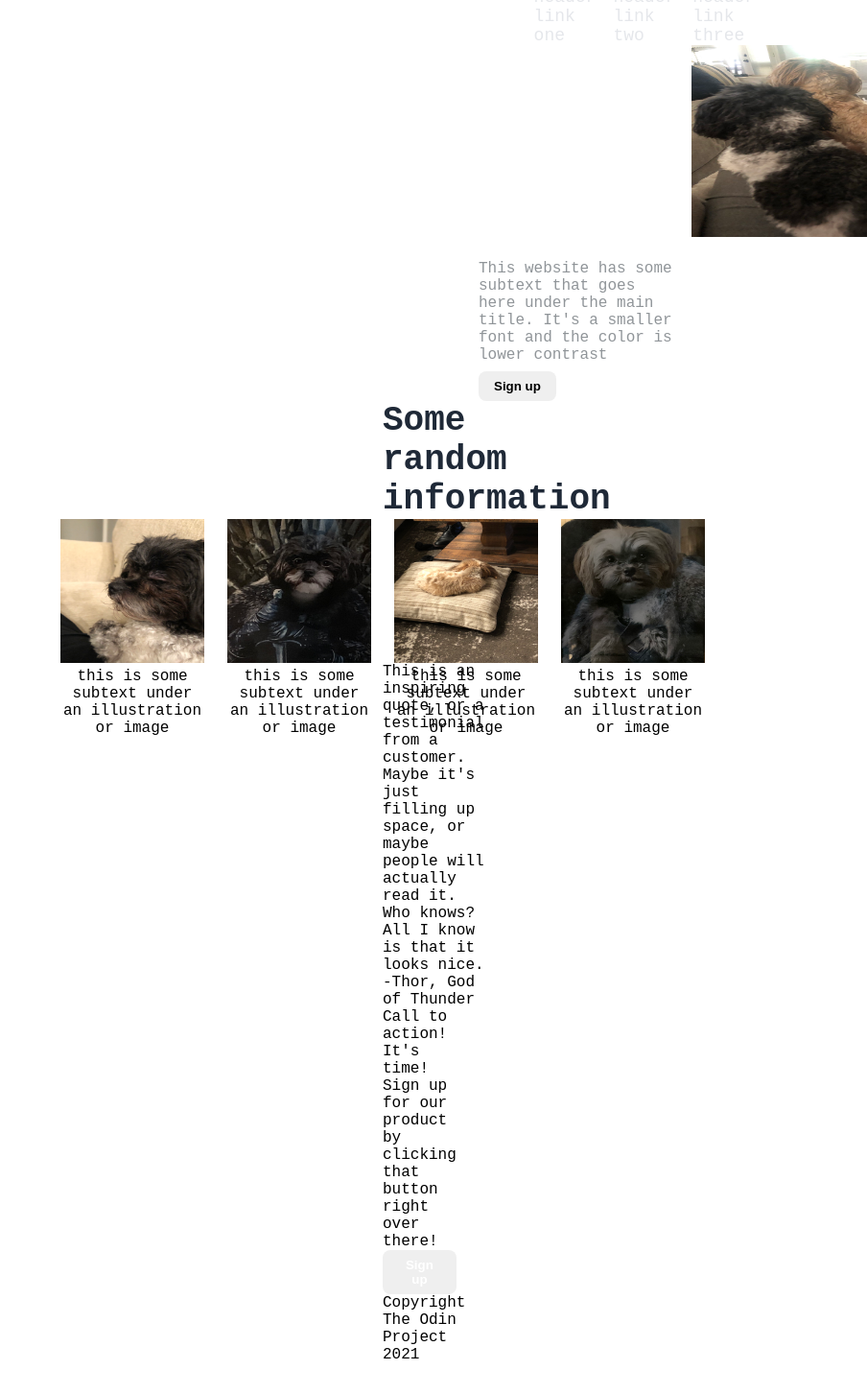
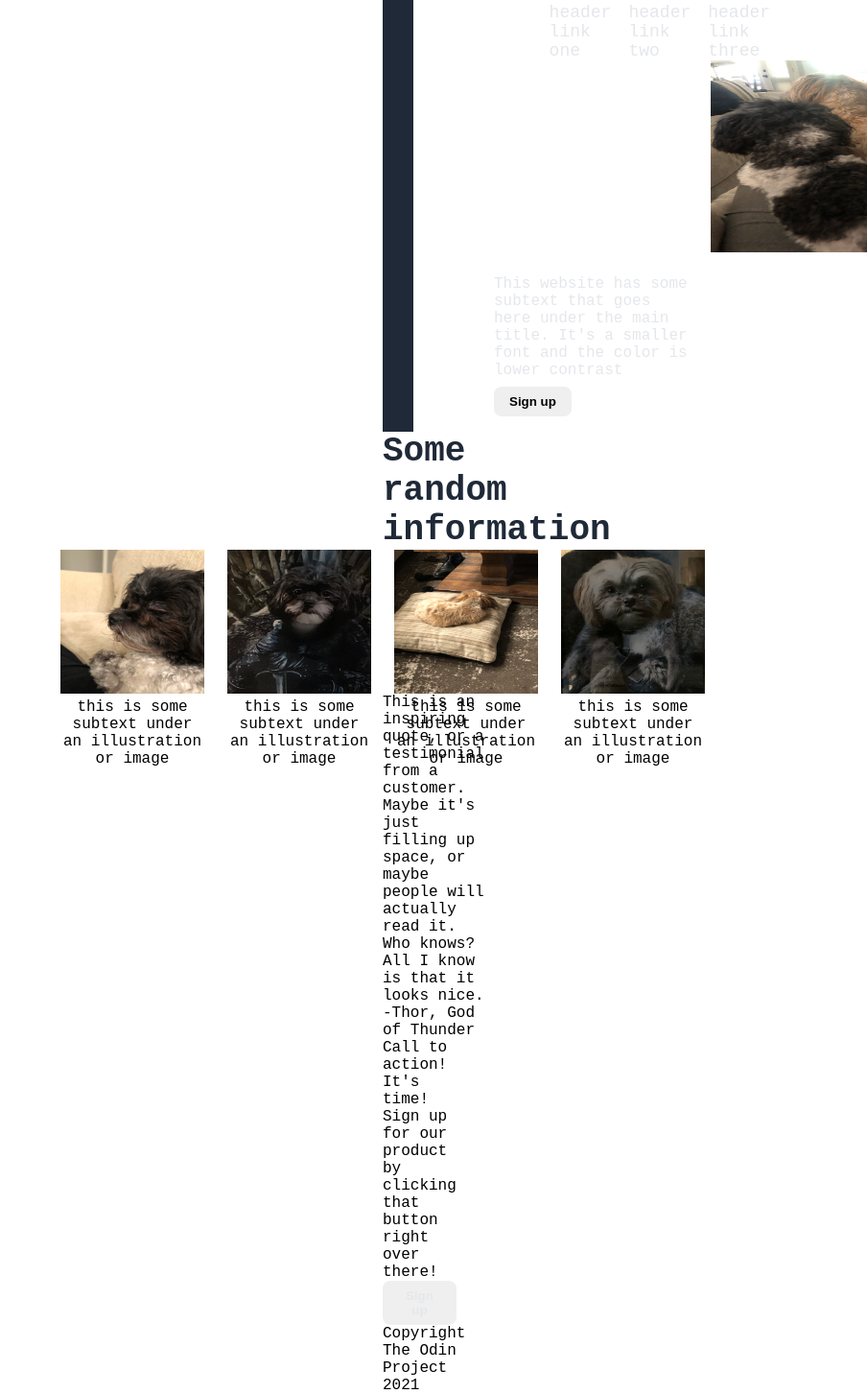
Before and after one commit to jtheStapes/Landing-Page, a plain HTML site: page index.html in a window 1280 px wide. Shown: the part 13-1466 px from the top of the page at 96% size, without its empty margins (376-1280 px from the left). Before the commit the page ends 1434 px from the top, so only its background shows below. Drawn offline with Linux system fonts and the light colour scheme.

Commit message:
Change font values to section one

```diff
--- a/css/style.css
+++ b/css/style.css
@@ -46,12 +46,14 @@
 .section-one {
     background-color: #1F2937;
     flex-direction: column;
+    padding: 16px;
 }
 
 .subsection-one {
     display: flex;
     margin-left: 100px;
     margin-right: 100px;
+    gap: 24px;
 }
 
 .section-two {
@@ -63,9 +65,6 @@
     display: flex;
     justify-content: center;
     gap: 24px;
-    /*margin-left: 400px;
-    margin-right: 400px;
-    margin-bottom: 100px;*/
 }
 
 .image-header, .website-name {
@@ -80,7 +79,6 @@
 }
 
 .website-info {
-    margin-right: 20px;
     gap: 8px;
     display: flex;
     flex-direction: column;
@@ -96,13 +94,13 @@
 }
 
 .links, .website-description {
-    color: rgb(144, 149, 153);
+    color: #E5E7EB;
 }
 
 button {
     border: none;
     border-radius: 8px;
-    color: white;
+    color: #E5E7EB;
     font-weight: bold;
     padding: 8px 16px;
 }
```
